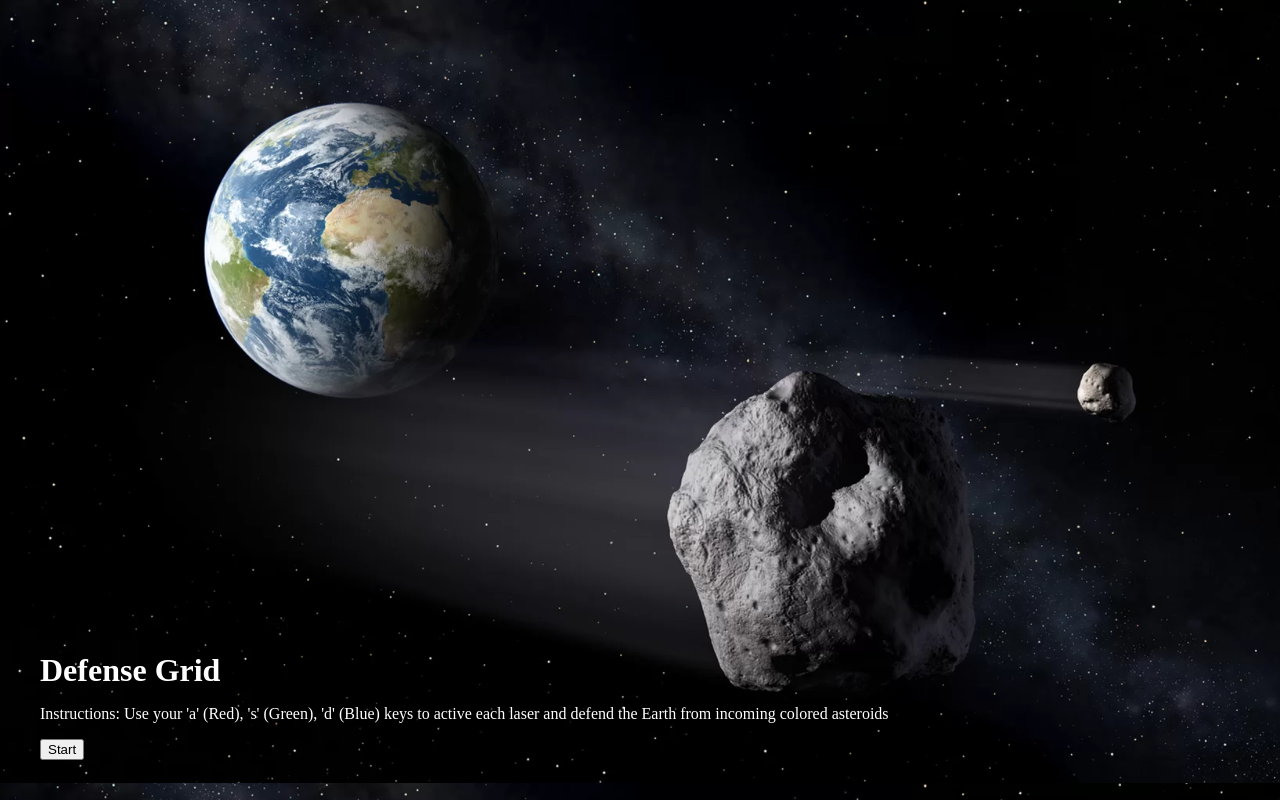
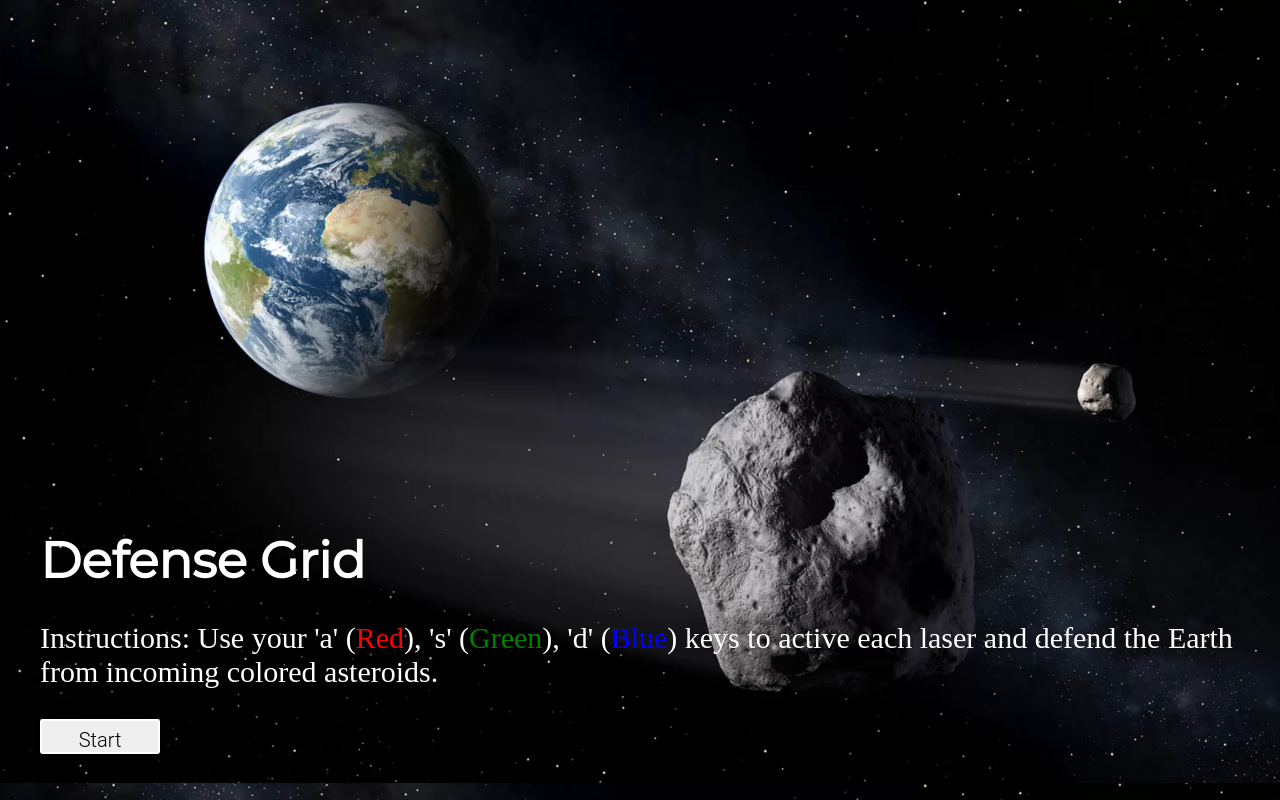
Before and after one commit to cesarlugoe/Game_defence_grid, a plain HTML site: page index.html in a window 1280 px wide. Drawn offline with Linux system fonts and the light colour scheme.

Commit message:
improved splash and game appearence

```diff
--- a/enemy.js
+++ b/enemy.js
@@ -21,20 +21,13 @@ Enemy.prototype.update = function() {
 Enemy.prototype.render = function() {
   var self = this;
 
-  var asteroidPrimary = "#0000FF";
-  var asteroidSuccess = "#008000";
-  var asteroidDanger = "#FF0000";
-
   if (self.color === 'primary'){
-    self.ctx.fillStyle = asteroidPrimary;
     self.img.src = 'img/blue_asteroid.png';
   }
   else if (self.color === 'success'){
-    self.ctx.fillStyle = asteroidSuccess;
     self.img.src = 'img/green asteroid.png';
   }
   else {
-    self.ctx.fillStyle = asteroidDanger;
     self.img.src = 'img/RA3.png';
   }
 
--- a/game.js
+++ b/game.js
@@ -19,6 +19,12 @@ Game.prototype._start = function(){
   <main class="game container">
     <div class="game_canvas">
       <canvas class="canvas"></canvas>
+      <footer class="game_footer">
+      <div class="score">
+        <span class="label">Score:</span>
+        <span class="value"></span>
+      </div>
+    </footer>
     </div>
     <footer class="game_footer">
       <div class="score">
--- a/index.html
+++ b/index.html
@@ -6,6 +6,7 @@
   <meta charset="utf-8">
   <meta name="viewport" content="width=device-width, initial-scale=1, shrink-to-fit=no">
   <link rel="stylesheet" href="style.css">
+  <link href="https://fonts.googleapis.com/css?family=Montserrat" rel="stylesheet">
 </head>
 
 <body>
--- a/main.js
+++ b/main.js
@@ -24,7 +24,7 @@ function main() {
       <main class="splash container">
        <div class="splash_content">
         <h1 class="splash_title">Defense Grid</h1>
-        <p>Instructions: Use your 'a' (Red), 's' (Green), 'd' (Blue) keys to active each laser and defend the Earth from incoming colored asteroids</p>
+        <p>Instructions: Use your 'a' (<span class="red">Red</span>), 's' (<span class="green">Green</span>), 'd' (<span class="blue">Blue</span>) keys to active each laser and defend the Earth from incoming colored asteroids.</p>
         <button>Start</button>
       </div>
         <iframe src="Audio/silence.mp3" allow="autoplay" id="audio" style="display:none"></iframe>
@@ -36,7 +36,7 @@ function main() {
 
     splashButton = document.querySelector('button');
     splashButton.addEventListener('click', handleSplashClick);
-    introAudio = document.querySelector('.intro');
+    //introAudio = document.querySelector('.intro');
     //introAudio.play();
   }
 
--- a/style.css
+++ b/style.css
@@ -18,7 +18,7 @@ h1, h2, h3, h4, h5, h6 {
 }
 
 
-/* -- Layout -- */
+/* ---- Layout ---- */
 
 #main-container {
   height:100vh;
@@ -42,7 +42,7 @@ h1, h2, h3, h4, h5, h6 {
   height:100%;
 }
 
-/* Splash */
+/* ---- Splash ---- */
 
 .splash {
   background-size: contain;
@@ -54,12 +54,56 @@ h1, h2, h3, h4, h5, h6 {
 
 }
 
+.splash_title{
+  font-size: 50px;
+  font-family: 'Montserrat', sans-serif;
+}
+button {
+  display:inline-block;
+  padding:0.35em 1.2em;
+  border:0.1em solid #FFFFFF;
+  margin:0 0.3em 0.3em 0;
+  border-radius:0.12em;
+  box-sizing: border-box;
+  text-decoration:none;
+  font-family:'Roboto',sans-serif;
+  font-weight:300;
+  color: black;
+  font-size: 20px;
+  text-align:center;
+  transition: all 0.2s;
+  height: 35px;
+  width: 120px;
+}
+
+button:hover{
+  color:#000000;
+  background-color: rgb(105,105,105);
+  border: 0.1em solid rgb(105,105,105);
+}
+
+
 .splash_content{
   margin-bottom: 40px;
   margin-left:40px;
 }
+.splash_content p {
+  font-size: 30px;
+}
+ .splash_content .red {
+   color: red;
+ }
 
-/* Game */
+ .splash_content .blue {
+   color: blue;
+ }
+
+ .splash_content .green {
+   color: green;
+ }
+
+/* ----- Game ----- */
+
 .game_canvas {
   margin-top: 5%;
   width: 100%;
@@ -67,6 +111,8 @@ h1, h2, h3, h4, h5, h6 {
   justify-content: center;
   display: flex;
   flex-wrap: wrap;
+  flex-direction: row;
+  justify-content: flex-end;
 }
 
 .game {
@@ -81,7 +127,16 @@ h1, h2, h3, h4, h5, h6 {
   background-image: url("img/papers.co-ah64-earth-minimal-nature-art-space-dark-36-3840x2400-4k-wallpaper\ \(1\).jpg");
 }
 
-/* Gameover */
+.game_footer {
+    width: 15%;
+    color: white;
+    align-content: center;
+    font-size: 30px;
+
+}
+
+/* ---- Gameover ---- */
+
 .gameover {
   display: flex;
   background-color: black;
```
